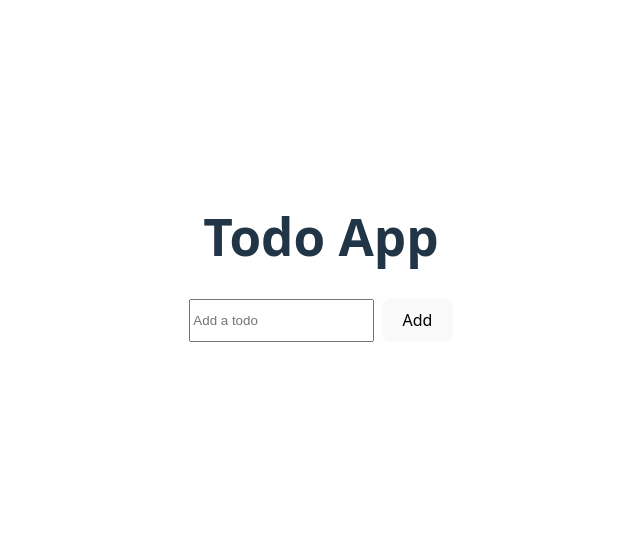
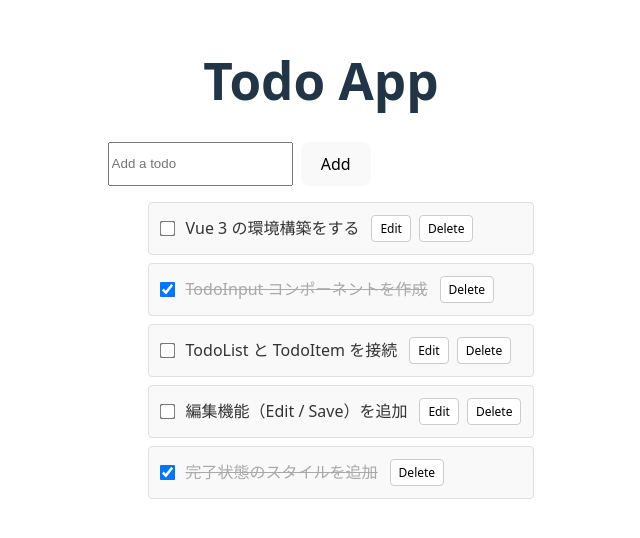
Before and after one commit to ocean6954/todo_app_vue, a Vue app: page / in a window 1280 px wide. Shown: the part 134-672 px from the top of the page, without its empty margins (319-959 px from the left). Built offline with nearby package versions, Linux system fonts and the light colour scheme.

Commit message:
完了機能とスタイルの追加

```diff
--- a/src/App.vue
+++ b/src/App.vue
@@ -3,9 +3,11 @@ import { ref } from "vue";
 import TodoInput from "./components/TodoInput.vue";
 import TodoList from "./components/TodoList.vue";
 import type { Todo } from "./types/todo";
+import { sampleTodos } from "./data/sample.ts";
 
 // Todoリスト
-const todos = ref<Todo[]>([]);
+const todos = ref<Todo[]>(sampleTodos);
+
 let nextId = 1;
 
 // Todoを追加
@@ -13,7 +15,7 @@ function addTodo(text: string) {
   todos.value.push({
     id: nextId++,
     text,
-    completed: false,
+    isCompleted: false,
     isEdit: false,
     createdAt: new Date(),
   });
@@ -41,6 +43,13 @@ function handleEdit(index: number, text: string) {
     todo.isEdit = true;
   }
 }
+
+function toggleComplete(index: number) {
+  const todo = todos.value[index];
+  if (todo) {
+    todo.isCompleted = !todo.isCompleted;
+  }
+}
 </script>
 
 <template>
@@ -51,6 +60,7 @@ function handleEdit(index: number, text: string) {
       :todos="todos"
       @remove-todo="removeTodo"
       @edit-todo="handleEdit"
+      @complete-todo="toggleComplete"
     />
   </div>
 </template>
--- a/src/components/TodoItem.vue
+++ b/src/components/TodoItem.vue
@@ -1,30 +1,75 @@
 <script setup lang="ts">
 import { ref } from "vue";
 import type { Todo } from "../types/todo";
+import "../styles/TodoItem.css";
 
 const props = defineProps<{
   todo: Todo;
   index: number;
   isEdit: boolean;
+  isCompleted: boolean;
 }>();
 
 const emit = defineEmits<{
   (e: "remove-todo", index: number): void;
   (e: "edit-todo", index: number, text: string): void;
+  (e: "complete-todo", index: number): void;
 }>();
 
 const editedText = ref(props.todo.text);
 function handleEdit() {
   emit("edit-todo", props.index, editedText.value);
 }
+
+function emitForComplete(index: number) {
+  emit("complete-todo", index);
+}
 </script>
 
 <template>
-  <li>
-    <span v-if="!props.isEdit"> {{ props.todo.text }}</span>
-    <input v-else type="text" v-model="editedText" />
-    <button v-if="!props.isEdit" @click="handleEdit">Edit</button>
-    <button v-else @click="handleEdit">Save</button>
-    <button @click="emit('remove-todo', index)">Delete</button>
+  <li class="todo-item">
+    <input
+      type="checkbox"
+      :checked="props.isCompleted"
+      @change="emitForComplete(props.index)"
+    />
+
+    <!-- 編集中の場合 -->
+    <input
+      v-if="props.isEdit"
+      type="text"
+      v-model="editedText"
+      class="edit-input"
+      @keyup.enter="handleEdit"
+      @keyup.escape="handleEdit"
+    />
+
+    <!-- 完了状態の場合 -->
+    <span v-else-if="props.isCompleted" class="complete">
+      {{ props.todo.text }}
+    </span>
+
+    <!-- 通常状態の場合 -->
+    <span v-else class="normal">
+      {{ props.todo.text }}
+    </span>
+
+    <div class="button-group">
+      <button
+        v-if="!props.isEdit && !props.isCompleted"
+        @click="handleEdit"
+        class="edit-btn"
+      >
+        Edit
+      </button>
+      <button v-if="props.isEdit" @click="handleEdit" class="save-btn">
+        Save
+      </button>
+      <button @click="emit('remove-todo', index)" class="delete-btn">
+        Delete
+      </button>
+    </div>
   </li>
 </template>
+
+<!-- スタイルは外部ファイル TodoItem.css に移動 -->
--- a/src/components/TodoList.vue
+++ b/src/components/TodoList.vue
@@ -10,7 +10,16 @@ const props = defineProps<{
 const emit = defineEmits<{
   (e: "remove-todo", index: number): void;
   (e: "edit-todo", index: number, text: string): void;
+  (e: "complete-todo", index: number): void;
 }>();
+
+const emitForRemove = (index: number) => {
+  emit("remove-todo", index);
+};
+
+const emitForComplete = (index: number) => {
+  emit("complete-todo", index);
+};
 
 const emitForEdit = (index: number, text: string) => {
   emit("edit-todo", index, text);
@@ -25,8 +34,10 @@ const emitForEdit = (index: number, text: string) => {
       :todo="todo"
       :index="index"
       :isEdit="todo.isEdit"
-      @remove-todo="emit('remove-todo', $event)"
+      :isCompleted="todo.isCompleted"
+      @remove-todo="emitForRemove"
       @edit-todo="emitForEdit"
+      @complete-todo="emitForComplete"
     />
   </ul>
 </template>
--- /dev/null
+++ b/src/data/sample.ts
@@ -0,0 +1,39 @@
+import type { Todo } from "../types/todo";
+
+export const sampleTodos: Todo[] = [
+  {
+    id: 1,
+    text: "Vue 3 の環境構築をする",
+    isCompleted: false,
+    createdAt: new Date("2025-10-01T09:00:00"),
+    isEdit: false,
+  },
+  {
+    id: 2,
+    text: "TodoInput コンポーネントを作成",
+    isCompleted: true,
+    createdAt: new Date("2025-10-02T14:30:00"),
+    isEdit: false,
+  },
+  {
+    id: 3,
+    text: "TodoList と TodoItem を接続",
+    isCompleted: false,
+    createdAt: new Date("2025-10-03T11:45:00"),
+    isEdit: false,
+  },
+  {
+    id: 4,
+    text: "編集機能（Edit / Save）を追加",
+    isCompleted: false,
+    createdAt: new Date("2025-10-04T19:20:00"),
+    isEdit: false,
+  },
+  {
+    id: 5,
+    text: "完了状態のスタイルを追加",
+    isCompleted: true,
+    createdAt: new Date("2025-10-05T08:10:00"),
+    isEdit: false,
+  },
+];
--- /dev/null
+++ b/src/styles/TodoItem.css
@@ -0,0 +1,76 @@
+.todo-item {
+  display: flex;
+  align-items: center;
+  gap: 12px;
+  margin-bottom: 8px;
+  padding: 12px;
+  border: 1px solid #e0e0e0;
+  border-radius: 4px;
+  background-color: #f9f9f9;
+}
+
+.complete {
+  text-decoration: line-through;
+  color: #888;
+  opacity: 0.7;
+}
+
+.normal {
+  color: #333;
+  font-weight: normal;
+}
+
+.edit-input {
+  flex: 1;
+  padding: 4px 8px;
+  border: 1px solid #ccc;
+  border-radius: 4px;
+  font-size: 14px;
+}
+
+.edit-input:focus {
+  outline: none;
+  border-color: #007acc;
+}
+
+.button-group {
+  display: flex;
+  gap: 8px;
+}
+
+.edit-btn,
+.save-btn,
+.delete-btn {
+  padding: 4px 8px;
+  border: 1px solid #ccc;
+  border-radius: 4px;
+  background: white;
+  cursor: pointer;
+  font-size: 12px;
+}
+
+.edit-btn:hover {
+  background: #e6f3ff;
+  border-color: #007acc;
+}
+
+.save-btn {
+  background: #4caf50;
+  color: white;
+  border-color: #4caf50;
+}
+
+.save-btn:hover {
+  background: #45a049;
+}
+
+.delete-btn:hover {
+  background: #ffebee;
+  border-color: #f44336;
+  color: #f44336;
+}
+
+input[type="checkbox"] {
+  margin: 0;
+  transform: scale(1.2);
+}
--- a/src/types/todo.ts
+++ b/src/types/todo.ts
@@ -1,7 +1,7 @@
 export interface Todo {
   id: number;
   text: string;
-  completed: boolean;
+  isCompleted: boolean;
   createdAt: Date;
   isEdit: boolean;
 }
```
